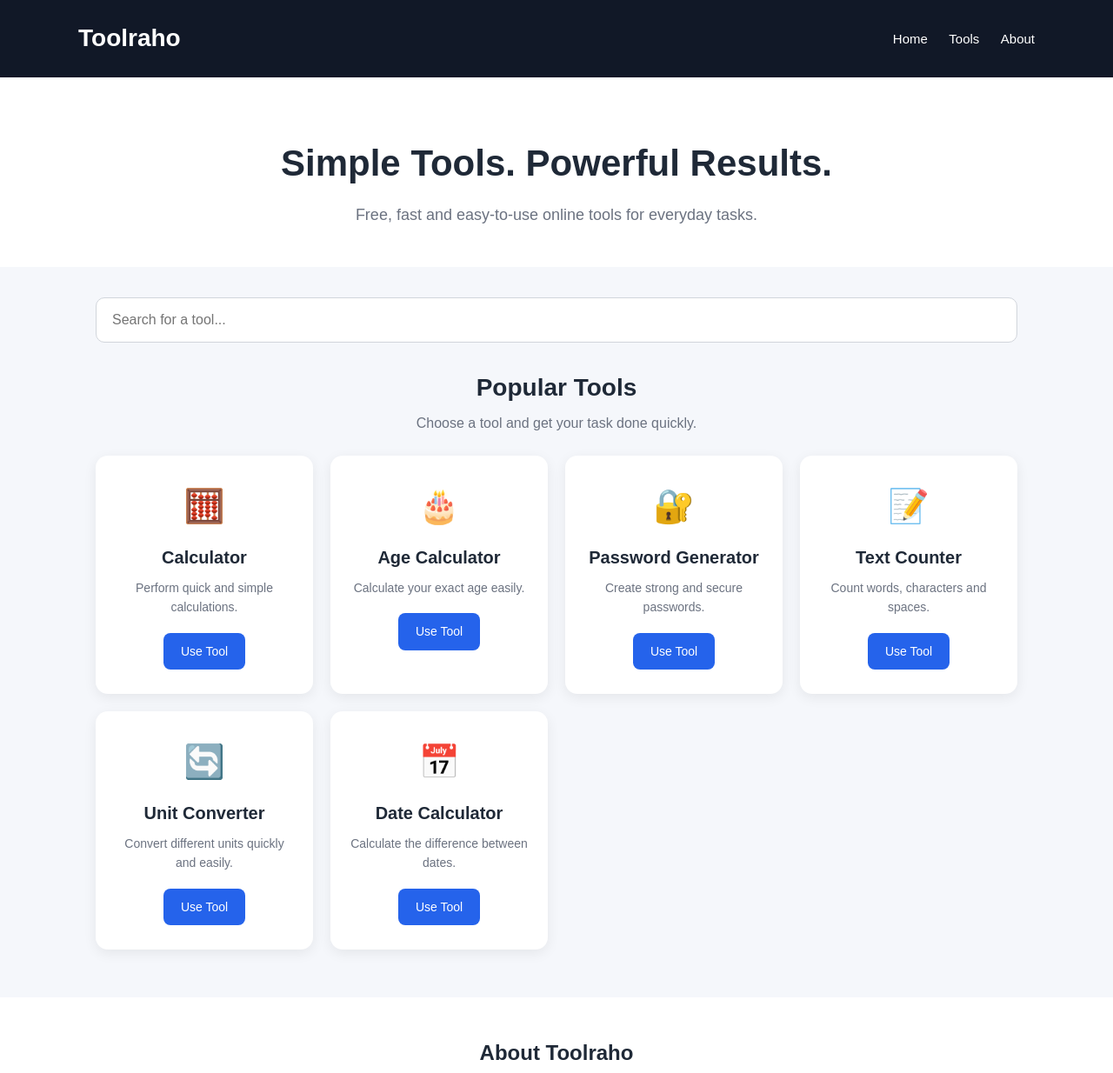
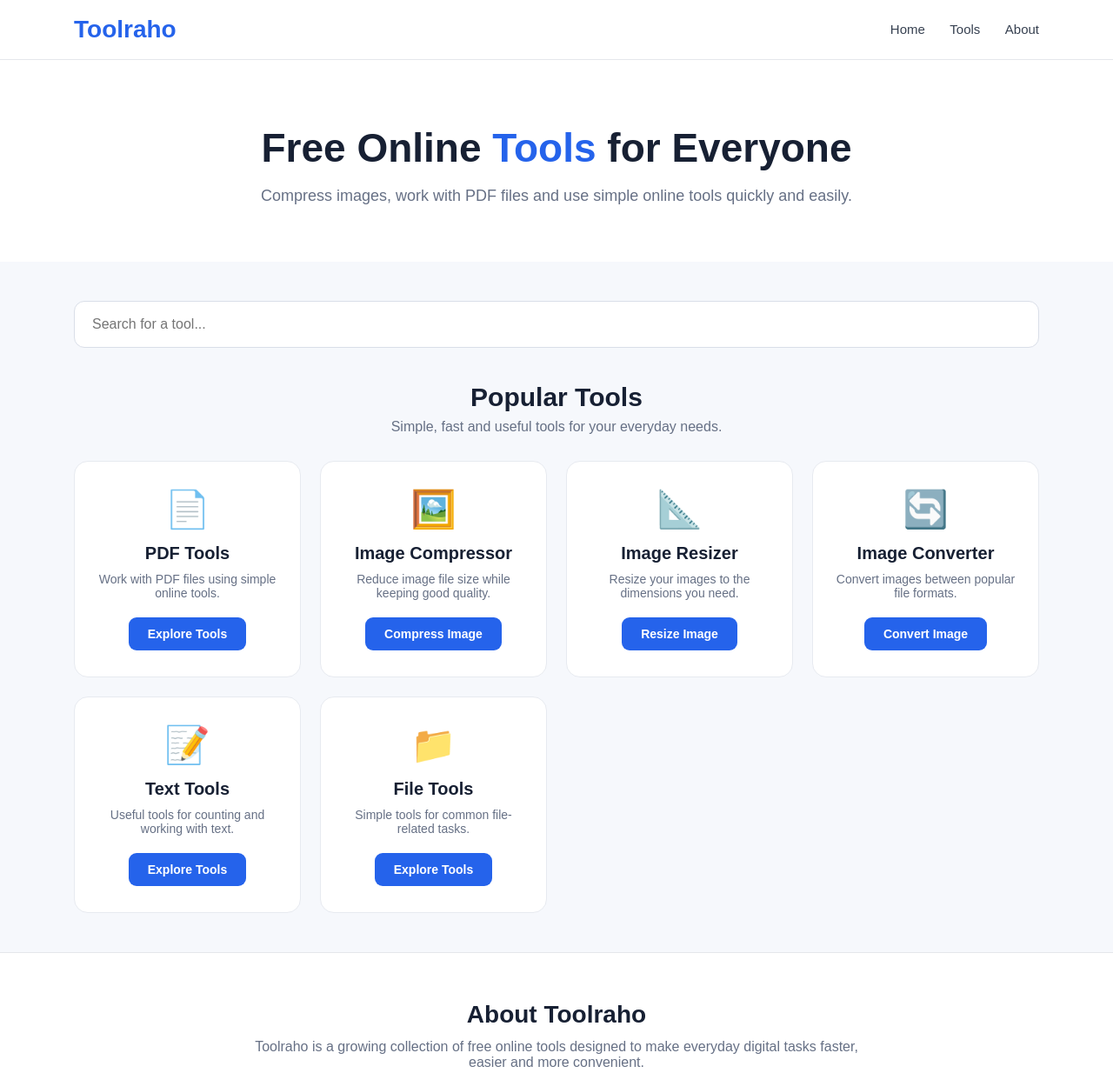
Before and after one commit to toolraho/Toolraho-, a plain HTML site: page index.html in a window 1280 px wide. Shown: the top 1234 px of the page at 87% size. Drawn offline with Linux system fonts and the light colour scheme.

Commit message:
Refactor index.html for layout and style improvements
Updated the HTML structure and styles for improved layout and design. Enhanced the description meta tag and adjusted various CSS properties for better aesthetics.

```diff
--- a/index.html
+++ b/index.html
@@ -5,7 +5,9 @@
     <meta name="viewport" content="width=device-width, initial-scale=1.0">
 
     <title>Toolraho - Free Online Tools</title>
-    <meta name="description" content="Toolraho provides simple, fast and free online tools for everyone.">
+
+    <meta name="description"
+          content="Toolraho offers free, fast and easy-to-use online tools for PDF files, images and everyday tasks.">
 
     <style>
         * {
@@ -16,20 +18,19 @@
 
         body {
             font-family: Arial, Helvetica, sans-serif;
-            background: #f5f7fb;
-            color: #1f2937;
-            line-height: 1.6;
+            background: #f6f8fc;
+            color: #172033;
         }
 
         header {
-            background: #111827;
-            color: white;
-            padding: 22px 20px;
+            background: #ffffff;
+            border-bottom: 1px solid #e5e7eb;
         }
 
         .navbar {
-            max-width: 1100px;
+            max-width: 1150px;
             margin: auto;
+            padding: 18px 20px;
             display: flex;
             justify-content: space-between;
             align-items: center;
@@ -37,159 +38,172 @@
 
         .logo {
             font-size: 28px;
-            font-weight: bold;
+            font-weight: 800;
+            color: #2563eb;
         }
 
         nav a {
-            color: white;
             text-decoration: none;
-            margin-left: 20px;
+            color: #374151;
+            margin-left: 24px;
             font-size: 15px;
         }
 
         nav a:hover {
-            color: #60a5fa;
+            color: #2563eb;
         }
 
         .hero {
+            background: #ffffff;
             text-align: center;
-            padding: 65px 20px 45px;
-            background: white;
+            padding: 75px 20px 65px;
         }
 
         .hero h1 {
-            font-size: 42px;
-            margin-bottom: 12px;
+            font-size: 46px;
+            line-height: 1.15;
+            margin-bottom: 18px;
+        }
+
+        .hero h1 span {
+            color: #2563eb;
         }
 
         .hero p {
-            color: #6b7280;
+            max-width: 680px;
+            margin: auto;
+            color: #667085;
             font-size: 18px;
-            max-width: 650px;
-            margin: auto;
         }
 
         .container {
-            max-width: 1100px;
+            max-width: 1150px;
             margin: auto;
-            padding: 35px 20px;
+            padding: 45px 20px;
         }
 
-        .search-box {
+        .search {
             width: 100%;
-            padding: 16px 18px;
-            border: 1px solid #d1d5db;
-            border-radius: 10px;
+            padding: 17px 20px;
+            border: 1px solid #d9dee8;
+            border-radius: 12px;
             font-size: 16px;
-            margin-bottom: 30px;
             outline: none;
+            margin-bottom: 40px;
         }
 
-        .search-box:focus {
+        .search:focus {
             border-color: #2563eb;
         }
 
-        .section-title {
+        .section-heading {
             text-align: center;
-            margin-bottom: 25px;
+            margin-bottom: 30px;
         }
 
-        .section-title h2 {
-            font-size: 28px;
-            margin-bottom: 5px;
+        .section-heading h2 {
+            font-size: 30px;
+            margin-bottom: 8px;
         }
 
-        .section-title p {
-            color: #6b7280;
+        .section-heading p {
+            color: #667085;
         }
 
         .tools-grid {
             display: grid;
-            grid-template-columns: repeat(auto-fit, minmax(230px, 1fr));
-            gap: 20px;
+            grid-template-columns: repeat(auto-fit, minmax(250px, 1fr));
+            gap: 22px;
         }
 
         .tool-card {
-            background: white;
-            padding: 28px 22px;
-            border-radius: 14px;
+            background: #ffffff;
+            border: 1px solid #e7eaf0;
+            border-radius: 16px;
+            padding: 30px 24px;
             text-align: center;
-            box-shadow: 0 4px 15px rgba(0, 0, 0, 0.07);
-            transition: transform 0.2s ease;
+            transition: 0.2s;
         }
 
         .tool-card:hover {
-            transform: translateY(-4px);
+            transform: translateY(-5px);
+            box-shadow: 0 12px 30px rgba(0, 0, 0, 0.08);
         }
 
-        .tool-icon {
-            font-size: 38px;
-            margin-bottom: 12px;
+        .icon {
+            font-size: 42px;
+            margin-bottom: 15px;
         }
 
         .tool-card h3 {
             font-size: 20px;
-            margin-bottom: 8px;
+            margin-bottom: 10px;
         }
 
         .tool-card p {
-            color: #6b7280;
+            color: #667085;
             font-size: 14px;
-            margin-bottom: 18px;
+            margin-bottom: 20px;
         }
 
-        .tool-button {
+        .button {
             display: inline-block;
             background: #2563eb;
             color: white;
+            padding: 11px 22px;
+            border-radius: 9px;
             text-decoration: none;
-            padding: 10px 20px;
-            border-radius: 8px;
             font-size: 14px;
+            font-weight: 600;
         }
 
-        .tool-button:hover {
+        .button:hover {
             background: #1d4ed8;
         }
 
         .about {
-            background: white;
+            background: #ffffff;
             text-align: center;
-            padding: 45px 20px;
-            margin-top: 20px;
+            padding: 55px 20px;
+            border-top: 1px solid #e5e7eb;
         }
 
         .about h2 {
-            margin-bottom: 10px;
+            font-size: 28px;
+            margin-bottom: 12px;
         }
 
         .about p {
             max-width: 700px;
             margin: auto;
-            color: #6b7280;
+            color: #667085;
         }
 
         footer {
             background: #111827;
             color: #9ca3af;
             text-align: center;
-            padding: 25px 20px;
-            margin-top: 0;
+            padding: 28px 20px;
             font-size: 14px;
         }
 
-        @media (max-width: 600px) {
+        @media (max-width: 650px) {
+
             .navbar {
                 flex-direction: column;
-                gap: 12px;
+                gap: 15px;
             }
 
             nav a {
                 margin: 0 8px;
             }
 
+            .hero {
+                padding: 55px 20px;
+            }
+
             .hero h1 {
-                font-size: 32px;
+                font-size: 34px;
             }
 
             .hero p {
@@ -203,115 +217,217 @@
 
 <header>
     <div class="navbar">
-            <div class="logo">Toolraho</div>
+
+        <div class="logo">
+            Toolraho
+        </div>
 
         <nav>
             <a href="#">Home</a>
             <a href="#tools">Tools</a>
             <a href="#about">About</a>
         </nav>
+
     </div>
 </header>
 
+
 <section class="hero">
-        <h1>Simple Tools. Powerful Results.</h1>
+
+    <h1>
+        Free Online <span>Tools</span> for Everyone
+    </h1>
+
     <p>
-            Free, fast and easy-to-use online tools for everyday tasks.
+        Compress images, work with PDF files and use simple online tools
+        quickly and easily.
     </p>
+
 </section>
+
 
 <main class="container" id="tools">
 
     <input
         type="text"
-            id="searchBox"
-            class="search-box"
+        id="search"
+        class="search"
         placeholder="Search for a tool..."
         onkeyup="searchTools()"
     >
 
-        <div class="section-title">
+
+    <div class="section-heading">
+
         <h2>Popular Tools</h2>
-            <p>Choose a tool and get your task done quickly.</p>
+
+        <p>
+            Simple, fast and useful tools for your everyday needs.
+        </p>
+
     </div>
 
-        <div class="tools-grid">
+
+    <div class="tools-grid" id="toolsGrid">
+
 
         <div class="tool-card">
-                <div class="tool-icon">🧮</div>
-                <h3>Calculator</h3>
-                <p>Perform quick and simple calculations.</p>
-                <a href="#" class="tool-button">Use Tool</a>
+
+            <div class="icon">📄</div>
+
+            <h3>PDF Tools</h3>
+
+            <p>
+                Work with PDF files using simple online tools.
+            </p>
+
+            <a href="#" class="button">
+                Explore Tools
+            </a>
+
         </div>
 
+
         <div class="tool-card">
-                <div class="tool-icon">🎂</div>
-                <h3>Age Calculator</h3>
-                <p>Calculate your exact age easily.</p>
-                <a href="#" class="tool-button">Use Tool</a>
+
+            <div class="icon">🖼️</div>
+
+            <h3>Image Compressor</h3>
+
+            <p>
+                Reduce image file size while keeping good quality.
+            </p>
+
+            <a href="#" class="button">
+                Compress Image
+            </a>
+
         </div>
 
+
         <div class="tool-card">
-                <div class="tool-icon">🔐</div>
-                <h3>Password Generator</h3>
-                <p>Create strong and secure passwords.</p>
-                <a href="#" class="tool-button">Use Tool</a>
+
+            <div class="icon">📐</div>
+
+            <h3>Image Resizer</h3>
+
+            <p>
+                Resize your images to the dimensions you need.
+            </p>
+
+            <a href="#" class="button">
+                Resize Image
+            </a>
+
         </div>
 
+
         <div class="tool-card">
-                <div class="tool-icon">📝</div>
-                <h3>Text Counter</h3>
-                <p>Count words, characters and spaces.</p>
-                <a href="#" class="tool-button">Use Tool</a>
+
+            <div class="icon">🔄</div>
+
+            <h3>Image Converter</h3>
+
+            <p>
+                Convert images between popular file formats.
+            </p>
+
+            <a href="#" class="button">
+                Convert Image
+            </a>
+
         </div>
 
+
         <div class="tool-card">
-                <div class="tool-icon">🔄</div>
-                <h3>Unit Converter</h3>
-                <p>Convert different units quickly and easily.</p>
-                <a href="#" class="tool-button">Use Tool</a>
+
+            <div class="icon">📝</div>
+
+            <h3>Text Tools</h3>
+
+            <p>
+                Useful tools for counting and working with text.
+            </p>
+
+            <a href="#" class="button">
+                Explore Tools
+            </a>
+
         </div>
 
+
         <div class="tool-card">
-                <div class="tool-icon">📅</div>
-                <h3>Date Calculator</h3>
-                <p>Calculate the difference between dates.</p>
-                <a href="#" class="tool-button">Use Tool</a>
+
+            <div class="icon">📁</div>
+
+            <h3>File Tools</h3>
+
+            <p>
+                Simple tools for common file-related tasks.
+            </p>
+
+            <a href="#" class="button">
+                Explore Tools
+            </a>
+
         </div>
 
+
     </div>
+
 </main>
 
+
 <section class="about" id="about">
+
     <h2>About Toolraho</h2>
+
     <p>
-            Toolraho is a collection of simple and useful online tools
-            designed to make everyday tasks faster and easier.
+        Toolraho is a growing collection of free online tools designed
+        to make everyday digital tasks faster, easier and more convenient.
     </p>
+
 </section>
 
+
 <footer>
+
     © 2026 Toolraho. All rights reserved.
+
 </footer>
 
+
 <script>
+
     function searchTools() {
-            const searchText =
-                document.getElementById("searchBox").value.toLowerCase();
 
-            const tools =
+        const search =
+            document.getElementById("search")
+            .value
+            .toLowerCase();
+
+        const cards =
             document.querySelectorAll(".tool-card");
 
-            tools.forEach(function(tool) {
-                const text = tool.innerText.toLowerCase();
+        cards.forEach(function(card) {
 
-                if (text.includes(searchText)) {
-                    tool.style.display = "block";
+            const text =
+                card.innerText.toLowerCase();
+
+            if (text.includes(search)) {
+
+                card.style.display = "block";
+
             } else {
-                    tool.style.display = "none";
+
+                card.style.display = "none";
+
             }
+
         });
+
     }
+
 </script>
 
 </body>
```
Lines whose indentation alone changed are shown as unchanged.
